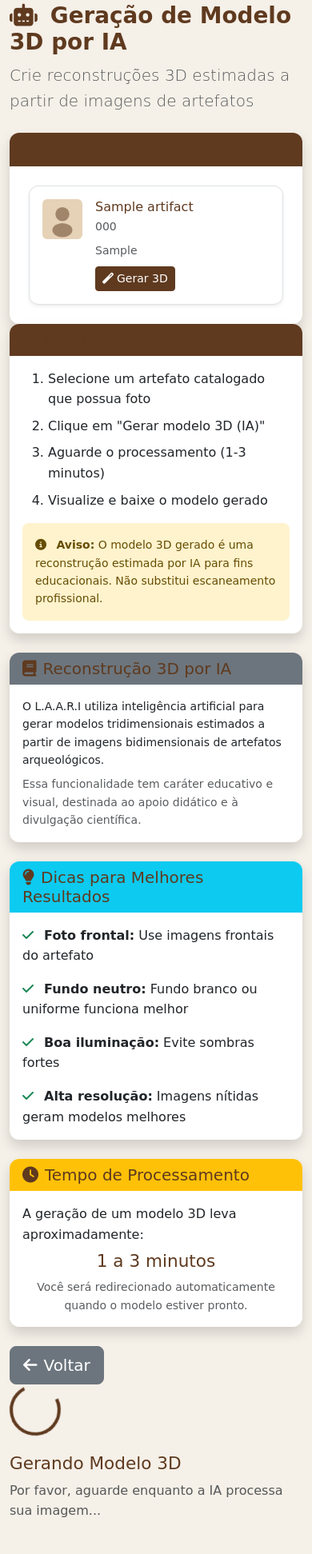
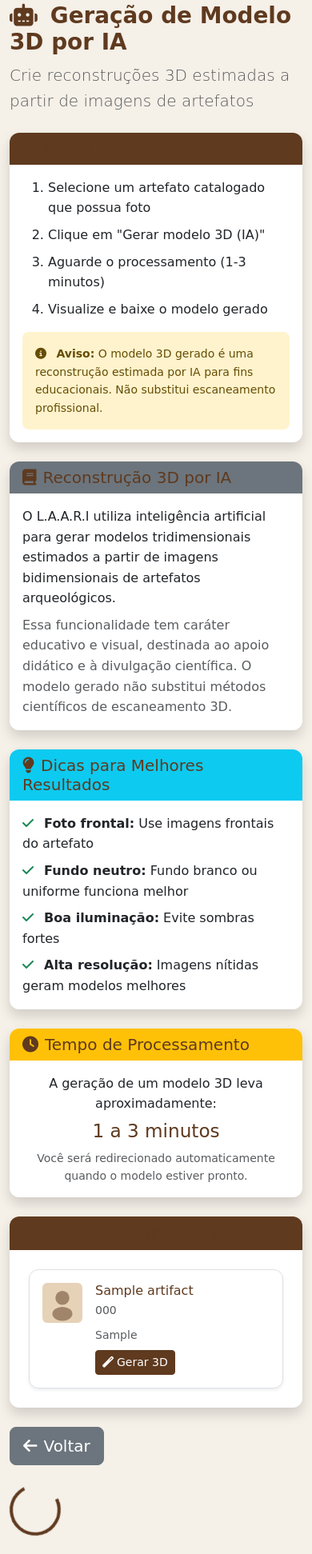
Before and after one commit to heloisabolognesi/teste22, a Flask app: page /scanner-3d/gerar in a window 390 px wide. Shown: the part 127-2070 px from the top of the page at 80% size. Run offline with Flask 3, Linux system fonts and the light colour scheme; a user stored in the database is signed in; tables that the repository leaves empty hold one stand-in row (values such as "Sample post"); some libraries are stand-ins or nearby versions; some web fonts are replaced.

Commit message:
Center informational text boxes and improve page layout
Restructure the AI 3D model generation page to centralize informational cards in a 2x2 grid, improve responsiveness, and adjust the artifact selection layout.

Replit-Commit-Author: Agent
Replit-Commit-Session-Id: 91bfc21d-135f-4f37-bb75-e9b5d890c340
Replit-Commit-Checkpoint-Type: full_checkpoint
Replit-Commit-Event-Id: d4d052e3-2ce5-48fa-9daf-99a2d5dc41a5
Replit-Commit-Screenshot-Url: https://storage.googleapis.com/screenshot-production-us-central1/86f88c59-1b27-4410-98b4-2d7b6d49d99b/91bfc21d-135f-4f37-bb75-e9b5d890c340/eM11En6

```diff
--- a/templates/gerar_3d_ia.html
+++ b/templates/gerar_3d_ia.html
@@ -47,6 +47,11 @@
         text-align: center;
         max-width: 400px;
     }
+
+    .info-cards-section {
+        max-width: 1100px;
+        margin: 0 auto;
+    }
 </style>
 {% endblock %}
 
@@ -65,9 +70,90 @@
     <p class="lead text-muted">Crie reconstruções 3D estimadas a partir de imagens de artefatos</p>
 </div>
 
-<div class="row">
-    <div class="col-lg-8">
-        <div class="card border-0 shadow">
+<div class="info-cards-section mb-4">
+    <div class="row g-4">
+        <div class="col-md-6">
+            <div class="card border-0 shadow h-100">
+                <div class="card-header bg-archaeological text-white">
+                    <h5 class="mb-0"><i class="fas fa-magic me-2"></i>Como Funciona</h5>
+                </div>
+                <div class="card-body">
+                    <ol class="mb-3">
+                        <li class="mb-2">Selecione um artefato catalogado que possua foto</li>
+                        <li class="mb-2">Clique em "Gerar modelo 3D (IA)"</li>
+                        <li class="mb-2">Aguarde o processamento (1-3 minutos)</li>
+                        <li>Visualize e baixe o modelo gerado</li>
+                    </ol>
+                    <div class="alert alert-warning mb-0 small">
+                        <i class="fas fa-info-circle me-2"></i>
+                        <strong>Aviso:</strong> O modelo 3D gerado é uma reconstrução estimada por IA para fins educacionais. Não substitui escaneamento profissional.
+                    </div>
+                </div>
+            </div>
+        </div>
+
+        <div class="col-md-6">
+            <div class="card border-0 shadow h-100">
+                <div class="card-header bg-secondary text-white">
+                    <h5 class="mb-0"><i class="fas fa-book me-2"></i>Reconstrução 3D por IA</h5>
+                </div>
+                <div class="card-body">
+                    <p class="mb-2">
+                        O L.A.A.R.I utiliza inteligência artificial para gerar modelos tridimensionais estimados a partir de imagens bidimensionais de artefatos arqueológicos.
+                    </p>
+                    <p class="mb-0 text-muted">
+                        Essa funcionalidade tem caráter educativo e visual, destinada ao apoio didático e à divulgação científica. O modelo gerado não substitui métodos científicos de escaneamento 3D.
+                    </p>
+                </div>
+            </div>
+        </div>
+
+        <div class="col-md-6">
+            <div class="card border-0 shadow h-100">
+                <div class="card-header bg-info text-white">
+                    <h5 class="mb-0"><i class="fas fa-lightbulb me-2"></i>Dicas para Melhores Resultados</h5>
+                </div>
+                <div class="card-body">
+                    <ul class="list-unstyled mb-0">
+                        <li class="mb-2">
+                            <i class="fas fa-check text-success me-2"></i>
+                            <strong>Foto frontal:</strong> Use imagens frontais do artefato
+                        </li>
+                        <li class="mb-2">
+                            <i class="fas fa-check text-success me-2"></i>
+                            <strong>Fundo neutro:</strong> Fundo branco ou uniforme funciona melhor
+                        </li>
+                        <li class="mb-2">
+                            <i class="fas fa-check text-success me-2"></i>
+                            <strong>Boa iluminação:</strong> Evite sombras fortes
+                        </li>
+                        <li class="mb-0">
+                            <i class="fas fa-check text-success me-2"></i>
+                            <strong>Alta resolução:</strong> Imagens nítidas geram modelos melhores
+                        </li>
+                    </ul>
+                </div>
+            </div>
+        </div>
+
+        <div class="col-md-6">
+            <div class="card border-0 shadow h-100">
+                <div class="card-header bg-warning text-dark">
+                    <h5 class="mb-0"><i class="fas fa-clock me-2"></i>Tempo de Processamento</h5>
+                </div>
+                <div class="card-body text-center d-flex flex-column justify-content-center">
+                    <p class="mb-2">A geração de um modelo 3D leva aproximadamente:</p>
+                    <h3 class="text-archaeological mb-2">1 a 3 minutos</h3>
+                    <p class="small text-muted mb-0">
+                        Você será redirecionado automaticamente quando o modelo estiver pronto.
+                    </p>
+                </div>
+            </div>
+        </div>
+    </div>
+</div>
+
+<div class="card border-0 shadow mb-4">
     <div class="card-header bg-archaeological text-white">
         <h4 class="mb-0">
             <i class="fas fa-image me-2"></i>Selecione um Artefato
@@ -77,7 +163,7 @@
         {% if artifacts_with_photos %}
         <div class="row g-3">
             {% for artifact in artifacts_with_photos %}
-                    <div class="col-md-6">
+            <div class="col-md-4 col-lg-3">
                 <div class="card artifact-select-card border shadow-sm h-100" data-artifact-id="{{ artifact.id }}">
                     <div class="card-body d-flex">
                         <img src="{{ artifact.photo_path|image_url }}"
@@ -113,87 +199,12 @@
         {% endif %}
     </div>
 </div>
-    </div>
 
-    <div class="col-lg-4">
+{% if pending_models or completed_models %}
 <div class="card border-0 shadow mb-4">
     <div class="card-header bg-archaeological text-white">
-                <h5 class="mb-0"><i class="fas fa-magic me-2"></i>Como Funciona</h5>
-            </div>
-            <div class="card-body">
-                <ol class="mb-3">
-                    <li class="mb-2">Selecione um artefato catalogado que possua foto</li>
-                    <li class="mb-2">Clique em "Gerar modelo 3D (IA)"</li>
-                    <li class="mb-2">Aguarde o processamento (1-3 minutos)</li>
-                    <li>Visualize e baixe o modelo gerado</li>
-                </ol>
-                <div class="alert alert-warning mb-0 small">
-                    <i class="fas fa-info-circle me-2"></i>
-                    <strong>Aviso:</strong> O modelo 3D gerado é uma reconstrução estimada por IA para fins educacionais. Não substitui escaneamento profissional.
-                </div>
-            </div>
-        </div>
-
-        <div class="card border-0 shadow mb-4">
-            <div class="card-header bg-secondary text-white">
-                <h5 class="mb-0"><i class="fas fa-book me-2"></i>Reconstrução 3D por IA</h5>
-            </div>
-            <div class="card-body">
-                <p class="small mb-2">
-                    O L.A.A.R.I utiliza inteligência artificial para gerar modelos tridimensionais estimados a partir de imagens bidimensionais de artefatos arqueológicos.
-                </p>
-                <p class="small mb-0 text-muted">
-                    Essa funcionalidade tem caráter educativo e visual, destinada ao apoio didático e à divulgação científica.
-                </p>
-            </div>
-        </div>
-
-        <div class="card border-0 shadow mb-4">
-            <div class="card-header bg-info text-white">
-                <h5 class="mb-0"><i class="fas fa-lightbulb me-2"></i>Dicas para Melhores Resultados</h5>
-            </div>
-            <div class="card-body">
-                <ul class="list-unstyled mb-0">
-                    <li class="mb-3">
-                        <i class="fas fa-check text-success me-2"></i>
-                        <strong>Foto frontal:</strong> Use imagens frontais do artefato
-                    </li>
-                    <li class="mb-3">
-                        <i class="fas fa-check text-success me-2"></i>
-                        <strong>Fundo neutro:</strong> Fundo branco ou uniforme funciona melhor
-                    </li>
-                    <li class="mb-3">
-                        <i class="fas fa-check text-success me-2"></i>
-                        <strong>Boa iluminação:</strong> Evite sombras fortes
-                    </li>
-                    <li class="mb-0">
-                        <i class="fas fa-check text-success me-2"></i>
-                        <strong>Alta resolução:</strong> Imagens nítidas geram modelos melhores
-                    </li>
-                </ul>
-            </div>
-        </div>
-
-        <div class="card border-0 shadow">
-            <div class="card-header bg-warning text-dark">
-                <h5 class="mb-0"><i class="fas fa-clock me-2"></i>Tempo de Processamento</h5>
-            </div>
-            <div class="card-body">
-                <p class="mb-2">A geração de um modelo 3D leva aproximadamente:</p>
-                <h4 class="text-center text-archaeological mb-2">1 a 3 minutos</h4>
-                <p class="small text-muted mb-0 text-center">
-                    Você será redirecionado automaticamente quando o modelo estiver pronto.
-                </p>
-            </div>
-        </div>
-    </div>
-</div>
-
-{% if pending_models or completed_models %}
-<div class="card border-0 shadow mt-4">
-    <div class="card-header bg-archaeological text-white">
         <h4 class="mb-0">
-            <i class="fas fa-clock me-2"></i>Status dos Modelos
+            <i class="fas fa-tasks me-2"></i>Status dos Modelos
         </h4>
     </div>
     <div class="card-body">
@@ -255,7 +266,7 @@
 </div>
 {% endif %}
 
-<div class="mt-4">
+<div class="mb-4">
     <a href="{{ url_for('scanner_3d') }}" class="btn btn-secondary btn-lg">
         <i class="fas fa-arrow-left me-2"></i>Voltar
     </a>
```
Lines whose indentation alone changed are shown as unchanged.
